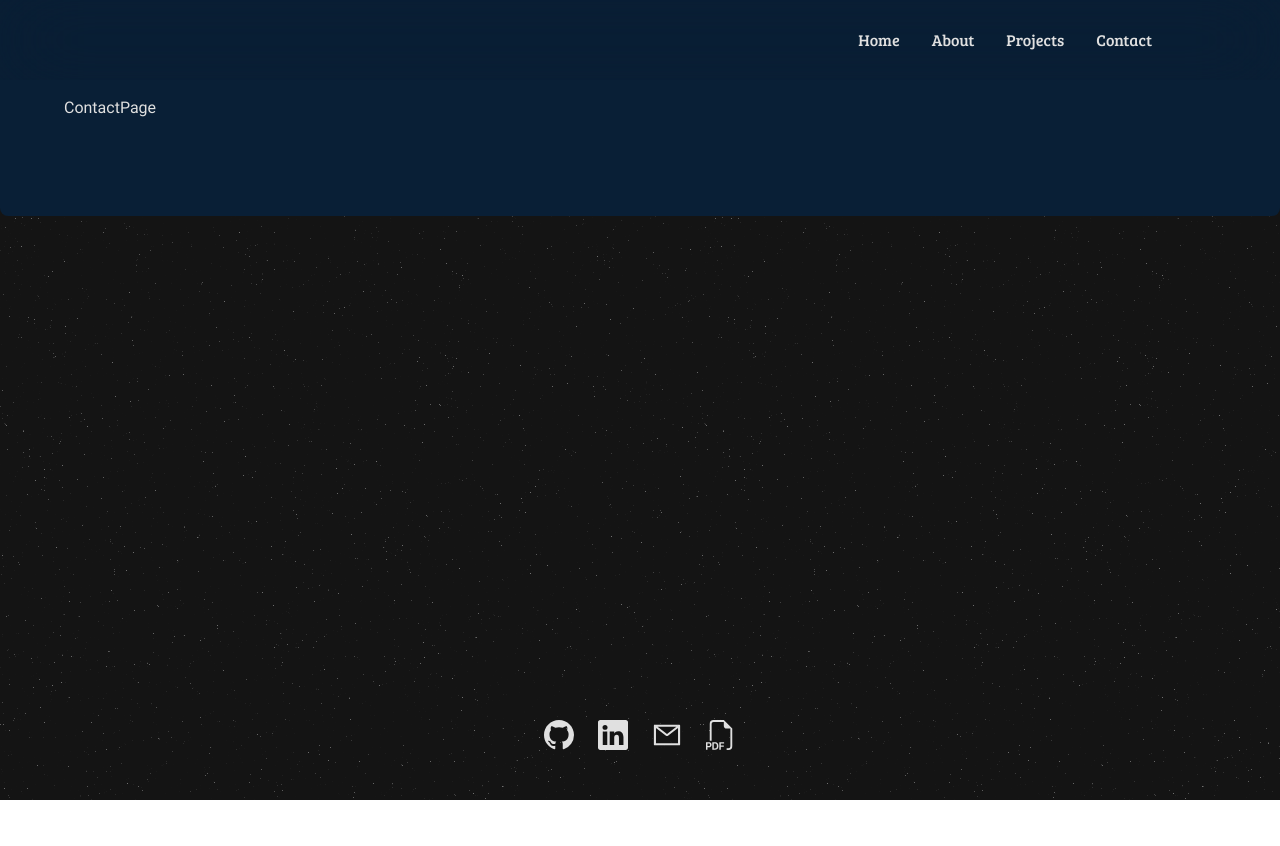
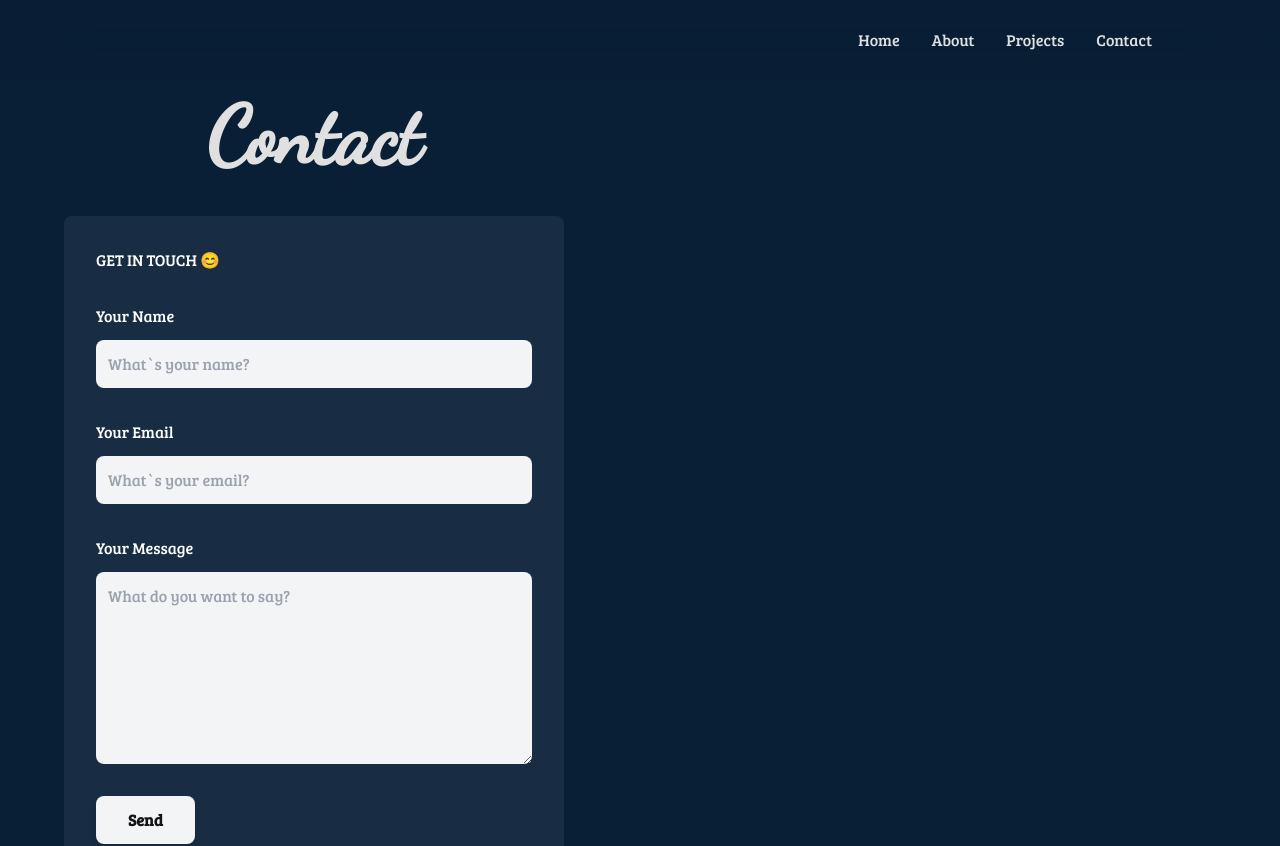
Before and after one commit to stpkkk/Next.js-stpkkk-portfolio, a Next.js app: page /contact in a window 1280 px wide. Shown: the top 846 px of the page. Before the commit the page ends 800 px from the top, so only its background shows below. Built offline with nearby package versions, Linux system fonts and the light colour scheme.

Commit message:
Contact create contact page, add ContactForm

```diff
--- a/app/contact/page.tsx
+++ b/app/contact/page.tsx
@@ -1,7 +1,26 @@
 import React from "react";
+import Image from "next/image";
+import { ContactForm } from "../../components/contact/ContactForm";
 
 const ContactPage: React.FC = () => {
-  return <div className="page_wrapper">ContactPage</div>;
+  return (
+    <div className="page_wrapper gap-10">
+      <div className="max-w-[500px] w-full ">
+        <h1 className="head_text text-center">Contact</h1>
+        <ContactForm />
+      </div>
+      <div className="bg-secondary px-20 rounded-lg sm:px-0">
+        <Image
+          src="/assets/images/contact.jpg"
+          alt="contact"
+          width={700}
+          height={300}
+          className="max-w-[700px] w-full h-auto rounded-lg"
+          priority
+        />
+      </div>
+    </div>
+  );
 };
 
 export default ContactPage;
--- a/app/my-projects/page.tsx
+++ b/app/my-projects/page.tsx
@@ -1,13 +1,13 @@
 import React from "react";
 import { getProjectCards } from "@data/project";
-import { ProjectCard } from "@components/MyProjects/ProjectCard";
-import { Meditation } from "@components/MyProjects/Meditation";
+import { ProjectCard } from "@components/my-projects/ProjectCard";
+import { Meditation } from "@components/my-projects/Meditation";
 import TypeAnimationComp from "@components/TypeAnimationComp";
 
 const ProjectPage: React.FC = () => {
   return (
     <div className="page_wrapper mb-10 sm:mb-0 sm:gap-0 sm:flex_center">
-      <div className="flex_center gap-16 py-16 px-20 mb-20 bg-secondary rounded-lg w-full sm:px-10 sm:py-6 sm:gap-0 sm:flex-col ">
+      <div className="flex_center gap-16 py-5 px-20 mb-20 bg-secondary rounded-lg w-full sm:px-10 sm:gap-0 sm:flex-col">
         <div className="basis-[50%] mb-20 text-black font-bold sm:text-center sm:mb-0 sm:flex_center ">
           <h1 className="head_text">My Projects</h1>
           <div className="font-bree text-xl min-h-[115px]">
--- a/app/page.tsx
+++ b/app/page.tsx
@@ -5,8 +5,8 @@ import { Clock } from "@components/Clock";
 
 const HomePage: React.FC = () => {
   return (
-    <div className="page_wrapper sm:flex-col sm:justify-center  sm:h-[calc(100vh-70px)]">
-      <div className="flex-1 font-dancingScript text-xl sm:text-sm sm:mb-0 sm:p-2 sm:text-center">
+    <div className="page_wrapper sm:flex-col sm:justify-center sm:h-screen">
+      <div className="font-dancingScript text-xl sm:text-sm sm:mb-0 sm:p-2 sm:text-center">
         <TypeAnimationComp
           sequence={[
             "Hello World",
--- /dev/null
+++ b/components/contact/ContactForm.tsx
@@ -0,0 +1,104 @@
+"use client";
+import React, { useRef, useState } from "react";
+import emailjs from "@emailjs/browser";
+
+export const ContactForm: React.FC = () => {
+  const formRef = useRef<HTMLFormElement | null>(null);
+  const [form, setForm] = useState({
+    name: "",
+    email: "",
+    message: "",
+  });
+  const [loading, setLoading] = useState(false);
+
+  const handleChange = (
+    e: React.ChangeEvent<HTMLInputElement | HTMLTextAreaElement>
+  ) => {
+    const { name, value } = e.target;
+    setForm({ ...form, [name]: value });
+  };
+
+  const handleSubmit = (e: React.FormEvent<HTMLFormElement>) => {
+    e.preventDefault();
+    setLoading(true);
+    emailjs
+      .send(
+        "service_0jm95v8", //from services
+        "template_4yabinl", //from templates
+        {
+          from_name: form.name,
+          to_name: "Igor",
+          from_email: form.email,
+          to_email: "stipyk1309@gmail.com",
+          message: form.message,
+        },
+        "uYcNVfB6L-ldGWARD" //public key
+      )
+      .then(
+        () => {
+          setLoading(false);
+          alert("Thank you. I will get back to you as soon as possible 🫡.");
+
+          setForm({
+            name: "",
+            email: "",
+            message: "",
+          });
+        },
+        error => {
+          setLoading(false);
+          console.log(error);
+          alert("Something went wrong 😢");
+        }
+      );
+  };
+  return (
+    <form
+      ref={formRef as React.RefObject<HTMLFormElement>}
+      onSubmit={handleSubmit}
+      className="flex flex-1 flex-col gap-8 bg-[#ffffff10] text-white font-bree  rounded-lg p-8 sm:gap-4 sm:p-4"
+    >
+      <h2>GET IN TOUCH 😊</h2>
+      <label htmlFor="name" className="flex flex-col">
+        <span className="font-medium mb-3">Your Name</span>
+        <input
+          onChange={handleChange}
+          type="text"
+          name="name"
+          value={form.name}
+          placeholder="What`s your name?"
+          className="bg-gray-100 p-3 rounded-lg outline-none border-none font-medium text-black"
+        />
+      </label>
+      <label htmlFor="email" className="flex flex-col">
+        <span className="font-medium mb-3">Your Email</span>
+        <input
+          type="email"
+          name="email"
+          value={form.email}
+          onChange={handleChange}
+          placeholder="What`s your email?"
+          className="bg-gray-100 p-3 rounded-lg outline-none border-none font-medium text-black"
+        />
+      </label>
+      <label htmlFor="message" className="flex flex-col">
+        <span className="font-medium mb-3">Your Message</span>
+        <textarea
+          className="bg-gray-100 p-3 rounded-lg outline-none border-none font-medium text-black"
+          name="message"
+          value={form.message}
+          placeholder="What do you want to say?"
+          onChange={handleChange}
+          cols={30}
+          rows={7}
+        />
+      </label>
+      <button
+        type="submit"
+        className="bg-gray-100 py-3 px-8 outline-none w-fit rounded-lg font-bold shadow-md text-black"
+      >
+        {loading ? "Sending..." : "Send"}
+      </button>
+    </form>
+  );
+};
--- a/components/MyProjects/Meditation.tsx
+++ b/components/my-projects/Meditation.tsx
@@ -5,10 +5,10 @@ import { LaptopCoffeeBulb } from "@public/assets/icons/LaptopCoffeeBulb";
 export const Meditation: React.FC = () => {
   return (
     <div className="flex_center relative w-[600px] h-[600px] bg-center bg-no-repeat bg-[url(../public/assets/icons/shape-1.svg)] sm:w-[350px] sm:h-[350px]">
-      <div className="absolute translate-x-1/2 animate-[wiggle_5s_ease-in-out_infinite] sm:w-[200px]">
+      <div className="absolute translate-x-1/2 animate-[wiggle_15s_ease-in-out_infinite] sm:w-[200px]">
         <Guru />
       </div>
-      <div className="absolute translate-x-1/2 animate-[wiggle_3s_ease-in-out_infinite] w-[400px] h-[350px] sm:w-[300px] sm:h-[220px]">
+      <div className="absolute translate-x-1/2 animate-[wiggle_8s_ease-in-out_infinite] w-[400px] h-[250px] sm:w-[300px] sm:h-[220px]">
         <LaptopCoffeeBulb />
       </div>
     </div>
--- a/package.json
+++ b/package.json
@@ -9,10 +9,12 @@
     "lint": "next lint"
   },
   "dependencies": {
+    "@emailjs/browser": "^3.11.0",
     "@types/node": "20.1.0",
     "@types/react": "18.2.5",
     "@types/react-dom": "18.2.4",
     "autoprefixer": "10.4.14",
+    "emailjs": "^4.0.2",
     "eslint": "8.40.0",
     "eslint-config-next": "13.4.1",
     "next": "13.4.1",
--- a/styles/globals.css
+++ b/styles/globals.css
@@ -42,7 +42,7 @@ body {
 }
 
 .page_wrapper {
-  @apply flex justify-between items-center flex-wrap max-w-[1600px] mx-auto py-24 px-16 rounded-b-lg bg-bgContainer mb-10 sm:mb-0 sm:flex sm:flex-col sm:px-4 sm:py-10;
+  @apply flex justify-between items-center flex-wrap max-w-[1600px] w-full mx-auto py-24 px-16 rounded-b-lg bg-bgContainer mb-10 sm:mb-0 sm:flex sm:flex-col sm:px-4 sm:py-10;
 }
 
 .head_text {
--- a/tailwind.config.js
+++ b/tailwind.config.js
@@ -26,8 +26,8 @@ module.exports = {
 
       keyframes: {
         wiggle: {
-          "0%, 100%": { transform: "rotate(-3deg)" },
-          "50%": { transform: "rotate(3deg)" },
+          "0%, 100%": { transform: "rotate(-5deg)" },
+          "50%": { transform: "rotate(5deg)" },
         },
       },
     },
```
Also changed, not shown: components/my-projects/ProjectCard.tsx (renamed from components/MyProjects/ProjectCard.tsx), public/assets/images/contact.jpg (added), 1 other file (tests, documents, lock files or other folders).
